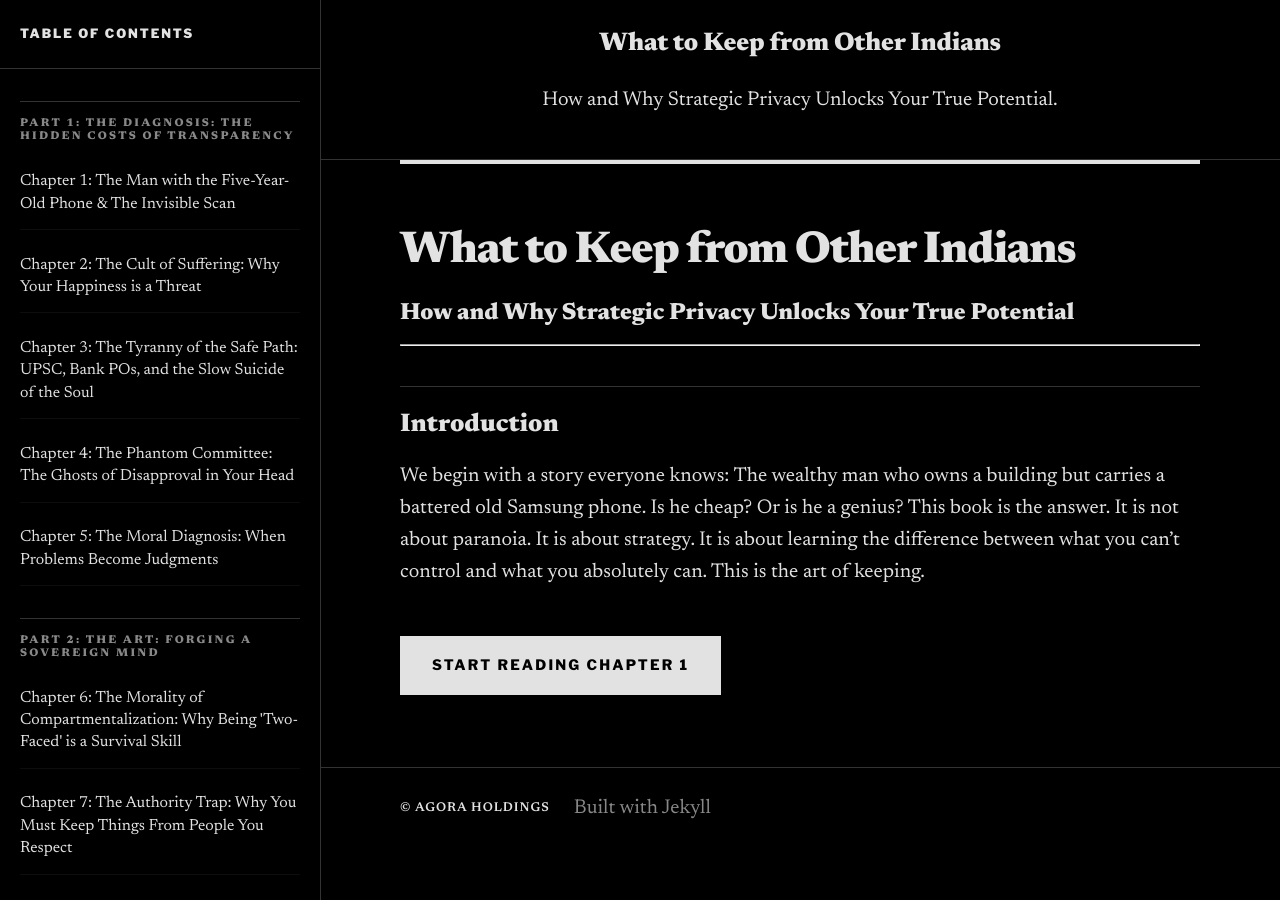
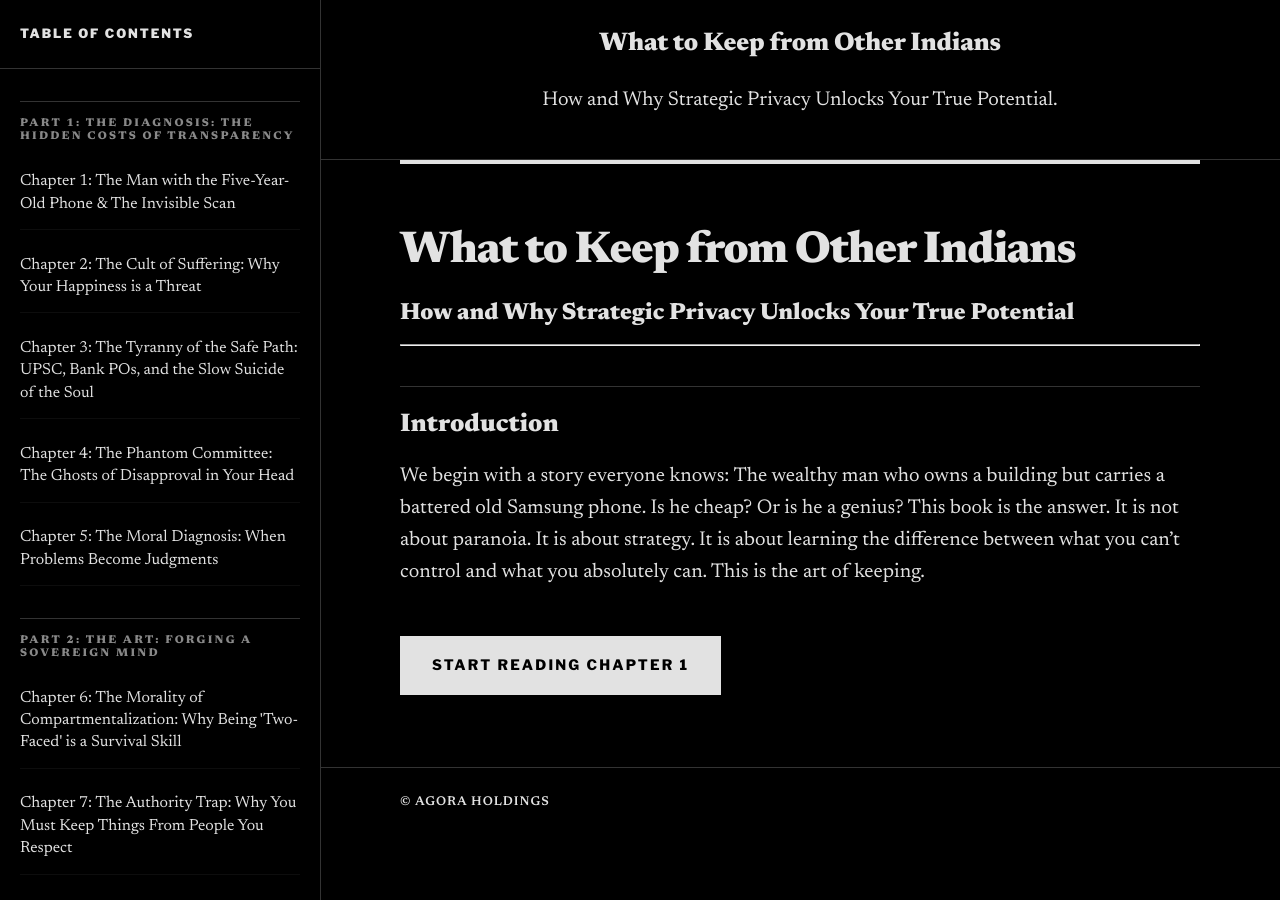
Before and after one commit to nodesman/wckfiwh, a Jekyll site: the page built from index.md, in a window 1280 px wide. Built offline with Jekyll 4.4.1, drawn with Linux system fonts in a browser that asks for light colours.

Commit message:
Remove Built with Jekyll from footer

```diff
--- a/_layouts/default.html
+++ b/_layouts/default.html
@@ -105,7 +105,6 @@
   <footer class="site-footer">
     <div class="container footer-inner">
       <p class="copyright">© AGORA HOLDINGS</p>
-      <p class="muted">Built with Jekyll</p>
     </div>
   </footer>
   <script defer src="{{ '/assets/js/pwa.js' | relative_url }}"></script>
```
